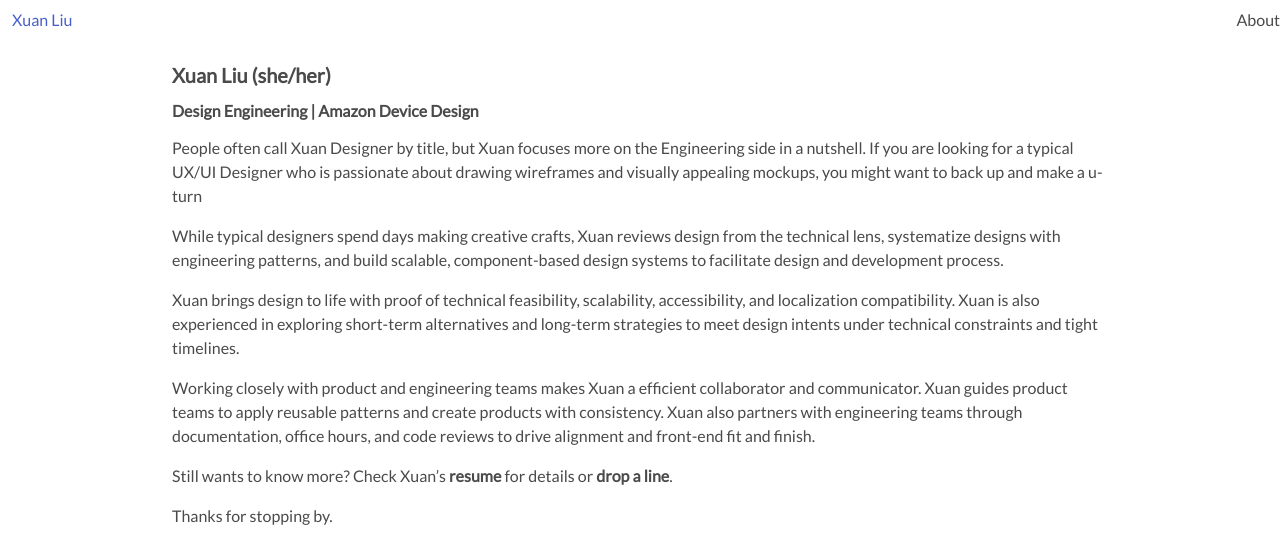
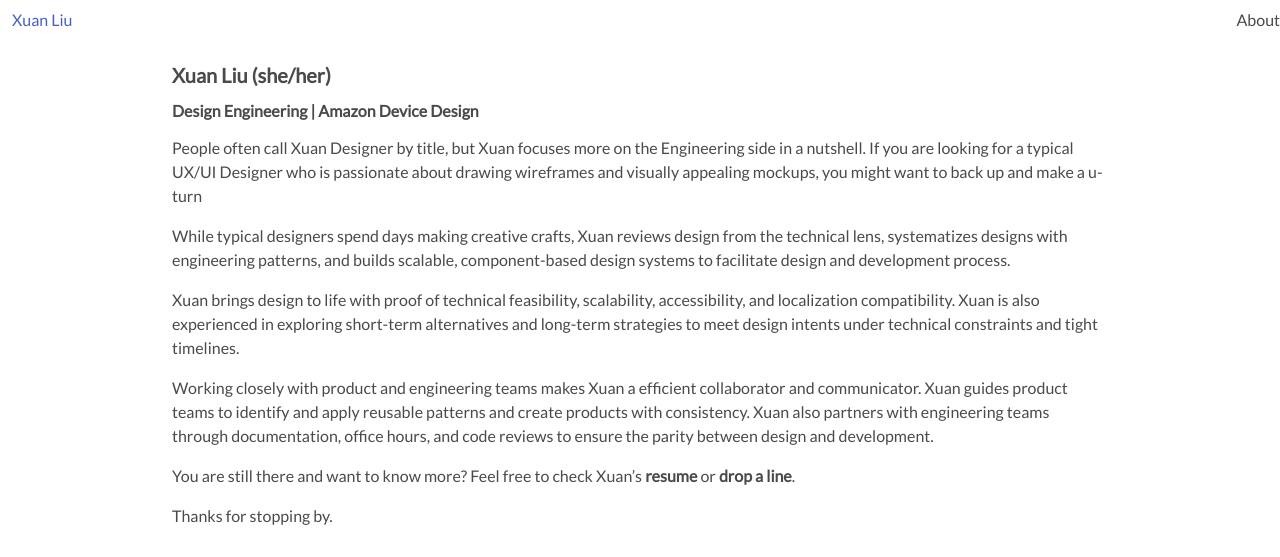
Before and after one commit to xuan6/xuanliu, a Gatsby site: page /about in a window 1280 px wide. Shown: the top 557 px of the page. Built offline with nearby package versions, Linux system fonts and the light colour scheme; Gatsby itself is replaced by a stand-in of ours.

Commit message:
updating content

```diff
--- a/src/pages/about.js
+++ b/src/pages/about.js
@@ -12,10 +12,10 @@ const NotFoundPage = () => (
     <h3>Xuan Liu (she/her) </h3>
     <h4>Design Engineering | Amazon Device Design</h4>
     <p>People often call Xuan Designer by title, but Xuan focuses more on the Engineering side in a nutshell. If you are looking for a typical UX/UI Designer who is passionate about drawing wireframes and visually appealing mockups, you might want to back up and make a u-turn</p>
-    <p>While typical designers spend days making creative crafts, Xuan reviews design from the technical lens, systematize designs with engineering patterns, and build scalable, component-based design systems to facilitate design and development process.</p>
+    <p>While typical designers spend days making creative crafts, Xuan reviews design from the technical lens, systematizes designs with engineering patterns, and builds scalable, component-based design systems to facilitate design and development process.</p>
     <p>Xuan brings design to life with proof of technical feasibility, scalability, accessibility, and localization compatibility. Xuan is also experienced in exploring short-term alternatives and long-term strategies to meet design intents under technical constraints and tight timelines.</p>
-    <p>Working closely with product and engineering teams makes Xuan a efficient collaborator and communicator. Xuan guides product teams to apply reusable patterns and create products with consistency. Xuan also partners with engineering teams through documentation, office hours, and code reviews to drive alignment and front-end fit and finish.</p>
-    <p>Still wants to know more? Check Xuan’s <a href='https://drive.google.com/file/d/1eTQO5ls8TMGJsOGg3l1oIxATCj1_HU89/view'>resume</a> for details or <a href='mailto:xuanliux93@gmail.com'>drop a line</a>. </p>
+    <p>Working closely with product and engineering teams makes Xuan a efficient collaborator and communicator. Xuan guides product teams to identify and apply reusable patterns and create products with consistency. Xuan also partners with engineering teams through documentation, office hours, and code reviews to ensure the parity between design and development.</p>
+    <p>You are still there and want to know more? Feel free to check Xuan’s <a href='https://drive.google.com/file/d/1eTQO5ls8TMGJsOGg3l1oIxATCj1_HU89/view'>resume</a> or <a href='mailto:xuanliux93@gmail.com'>drop a line</a>.</p>
     <p>Thanks for stopping by.</p>
     </div>
   </div>
```
